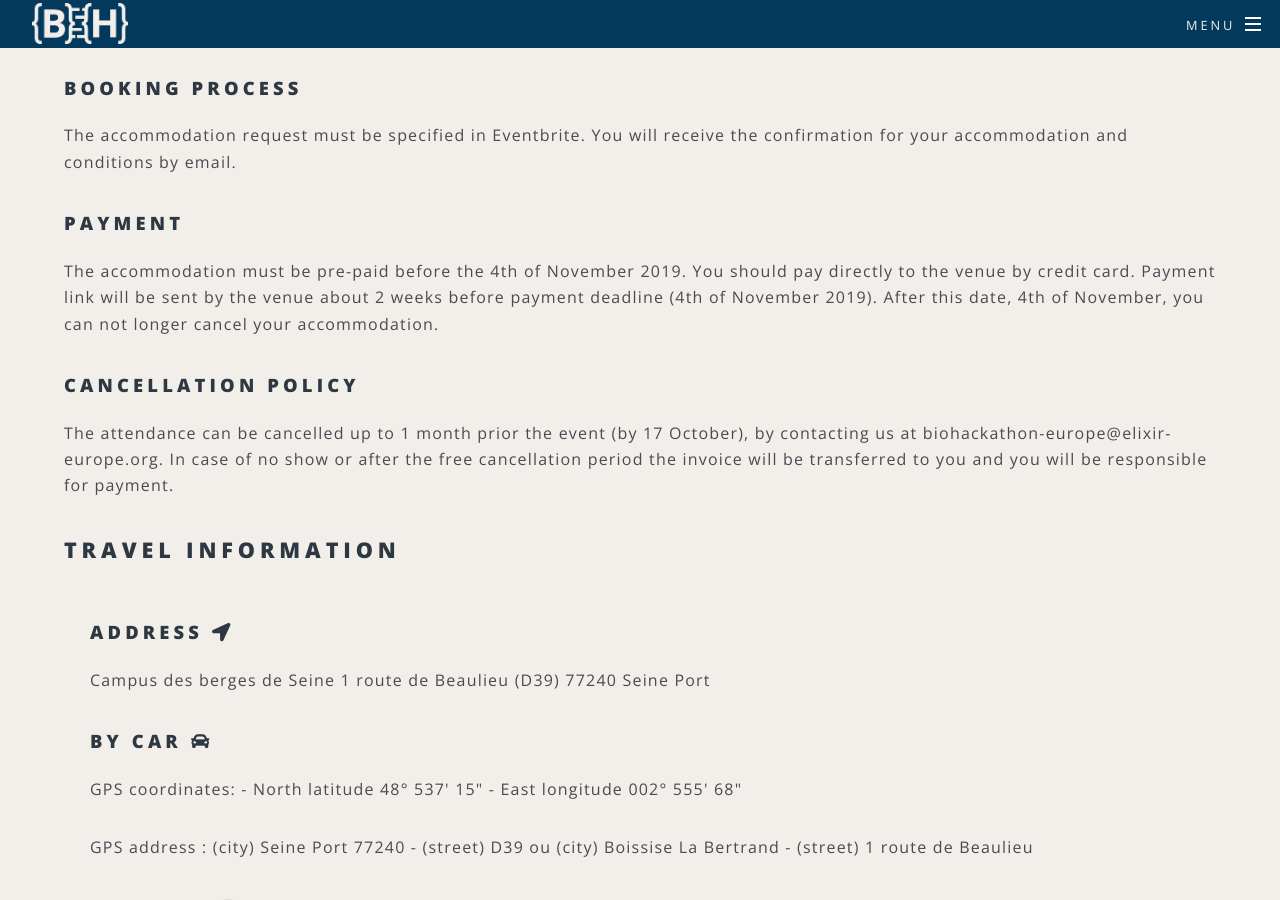
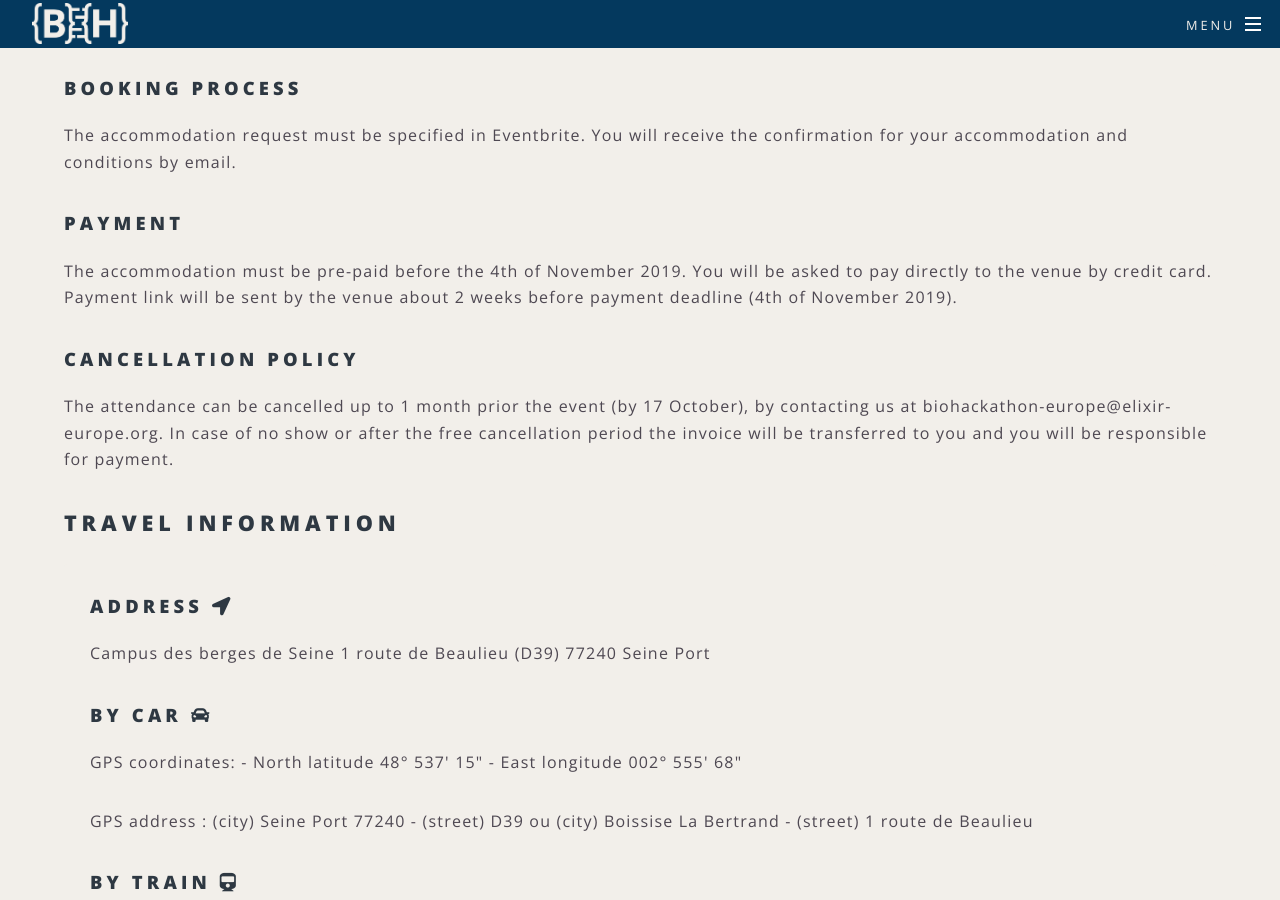
Before and after one commit to elixir-europe/biohackathon-europe-2019, a Jekyll site: the page built from venue.html, in a window 1280 px wide and 900 px high, scrolled down 1279 px. Built offline with Jekyll 4.4.1, drawn with Linux system fonts in a browser that asks for light colours; nearby versions of some CDN libraries.

Commit message:
Payment
Delete the deadline for payment

```diff
--- a/venue.html
+++ b/venue.html
@@ -64,7 +64,7 @@ title: Venue
     </p>
     <h3>Payment</h3>
     <p>
-        The accommodation must be pre-paid before the 4th of November 2019. You should pay directly to the venue by credit card. Payment link will be sent by the venue about 2 weeks before payment deadline (4th of November 2019). After this date, 4th of November, you can not longer cancel your accommodation.
+        The accommodation must be pre-paid before the 4th of November 2019. You will be asked to pay directly to the venue by credit card. Payment link will be sent by the venue about 2 weeks before payment deadline (4th of November 2019).
     </p>
     <h3>Cancellation policy</h3>
     <p>
```
